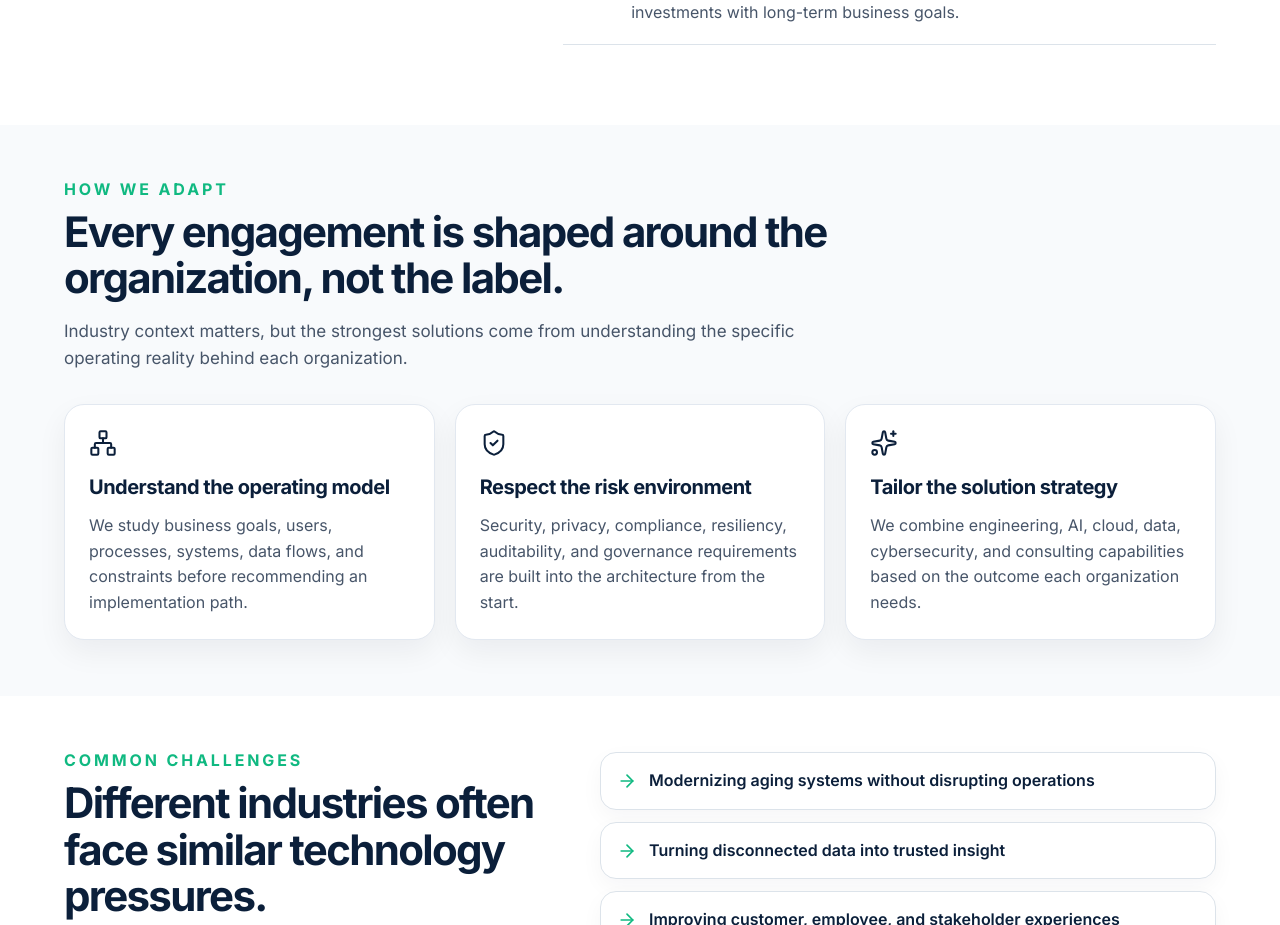
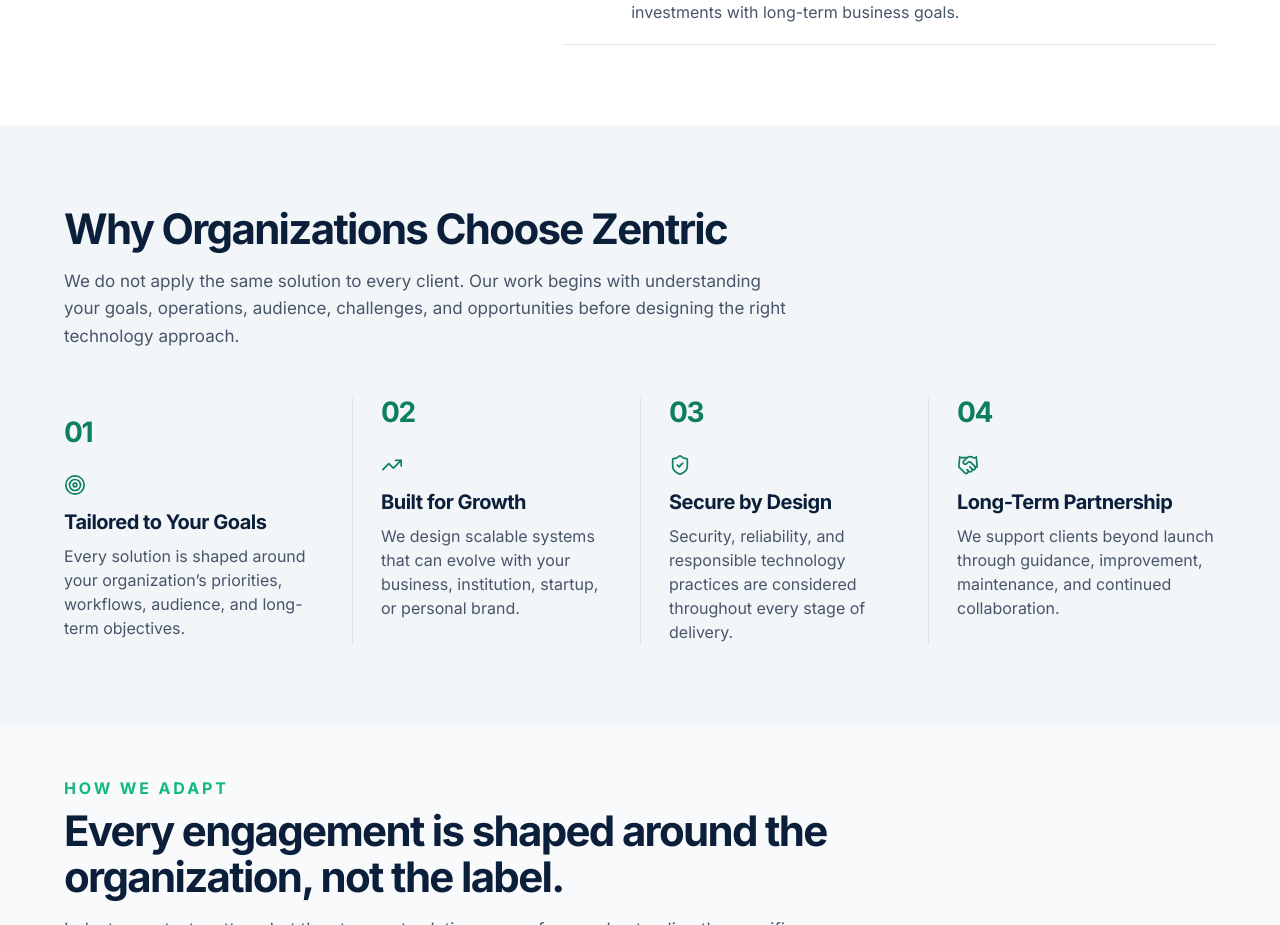
Before and after one commit to Zentric-Analytics/Zentricanalytics.com, a Next.js app: page /industries in a window 1280 px wide. Shown: the part 2421-3346 px from the top of the page. Built offline with nearby package versions, Linux system fonts and the light colour scheme.

Commit message:
Add organization value section

```diff
--- a/src/app/industries/page.tsx
+++ b/src/app/industries/page.tsx
@@ -1,4 +1,4 @@
-import { ArrowRight, BrainCircuit, Building2, CloudCog, Code2, CodeXml, Handshake, Network, ShieldCheck, Sparkles, type LucideIcon } from 'lucide-react';
+import { ArrowRight, BrainCircuit, Building2, CloudCog, Code2, CodeXml, Handshake, Network, ShieldCheck, Sparkles, Target, TrendingUp, type LucideIcon } from 'lucide-react';
 import Link from 'next/link';
 import { IndustriesWeServe } from '@/components/IndustriesWeServe';
 import { PageShell } from '@/components/PageShell';
@@ -19,6 +19,33 @@ const adaptationSteps: Array<{ Icon: LucideIcon; title: string; description: str
     Icon: Sparkles,
     title: 'Tailor the solution strategy',
     description: 'We combine engineering, AI, cloud, data, cybersecurity, and consulting capabilities based on the outcome each organization needs.',
+  },
+];
+
+const organizationValues: Array<{ number: string; Icon: LucideIcon; title: string; description: string }> = [
+  {
+    number: '01',
+    Icon: Target,
+    title: 'Tailored to Your Goals',
+    description: 'Every solution is shaped around your organization’s priorities, workflows, audience, and long-term objectives.',
+  },
+  {
+    number: '02',
+    Icon: TrendingUp,
+    title: 'Built for Growth',
+    description: 'We design scalable systems that can evolve with your business, institution, startup, or personal brand.',
+  },
+  {
+    number: '03',
+    Icon: ShieldCheck,
+    title: 'Secure by Design',
+    description: 'Security, reliability, and responsible technology practices are considered throughout every stage of delivery.',
+  },
+  {
+    number: '04',
+    Icon: Handshake,
+    title: 'Long-Term Partnership',
+    description: 'We support clients beyond launch through guidance, improvement, maintenance, and continued collaboration.',
   },
 ];
 
@@ -151,6 +178,37 @@ export default function Industries() {
         </div>
       </section>
 
+      <section className="bg-[#F3F6F9] px-4 py-12 sm:px-6 sm:py-14 lg:px-8 lg:py-20" aria-labelledby="organization-values-heading">
+        <div className="mx-auto max-w-6xl">
+          <header className="max-w-[47rem] text-left">
+            <h2
+              id="organization-values-heading"
+              className="text-[1.75rem] font-bold leading-[1.12] tracking-[-0.04em] text-[#0B1F3A] sm:text-[2.125rem] lg:text-[2.625rem]"
+            >
+              Why Organizations Choose Zentric
+            </h2>
+            <p className="mt-4 max-w-[46rem] text-base leading-[1.6] text-[#475569] sm:text-[1.0625rem]">
+              We do not apply the same solution to every client. Our work begins with understanding your goals, operations, audience, challenges, and opportunities before designing the right technology approach.
+            </p>
+          </header>
+
+          <div className="mt-9 divide-y divide-[#DCE3EA] border-y border-[#DCE3EA] lg:mt-12 lg:grid lg:grid-cols-4 lg:divide-x lg:divide-y-0 lg:border-y-0">
+            {organizationValues.map(({ number, Icon, title, description }) => (
+              <article className="group grid grid-cols-[2.875rem_minmax(0,1fr)] gap-x-3 py-5 first:pt-5 last:pb-5 sm:grid-cols-[3.5rem_minmax(0,1fr)] sm:gap-x-4 lg:block lg:px-7 lg:py-0 first:lg:pl-0 last:lg:pr-0" key={title}>
+                <span className="text-2xl font-bold leading-none tracking-[-0.05em] text-[#0B7F60] sm:text-[1.75rem] lg:block">{number}</span>
+                <div className="min-w-0 lg:mt-7">
+                  <Icon aria-hidden="true" className="size-5 text-[#0B7F60] transition-transform duration-200 ease-out group-hover:translate-x-0.5 sm:size-[1.375rem]" strokeWidth={1.8} />
+                  <h3 className="mt-3 text-lg font-bold leading-[1.3] tracking-[-0.025em] text-[#0B1F3A] transition-colors duration-200 ease-out group-hover:text-[#0B7F60] sm:text-xl">
+                    {title}
+                  </h3>
+                  <p className="mt-2 text-[0.9375rem] leading-[1.6] text-[#475569] sm:text-base">{description}</p>
+                </div>
+              </article>
+            ))}
+          </div>
+        </div>
+      </section>
+
       <section className="bg-[#F8FAFC] px-4 py-10 sm:px-6 sm:py-12 lg:py-14" aria-labelledby="adaptation-heading">
         <div className="mx-auto max-w-6xl">
           <SectionHeader eyebrow="HOW WE ADAPT" heading="Every engagement is shaped around the organization, not the label." headingId="adaptation-heading" description="Industry context matters, but the strongest solutions come from understanding the specific operating reality behind each organization." />
```
